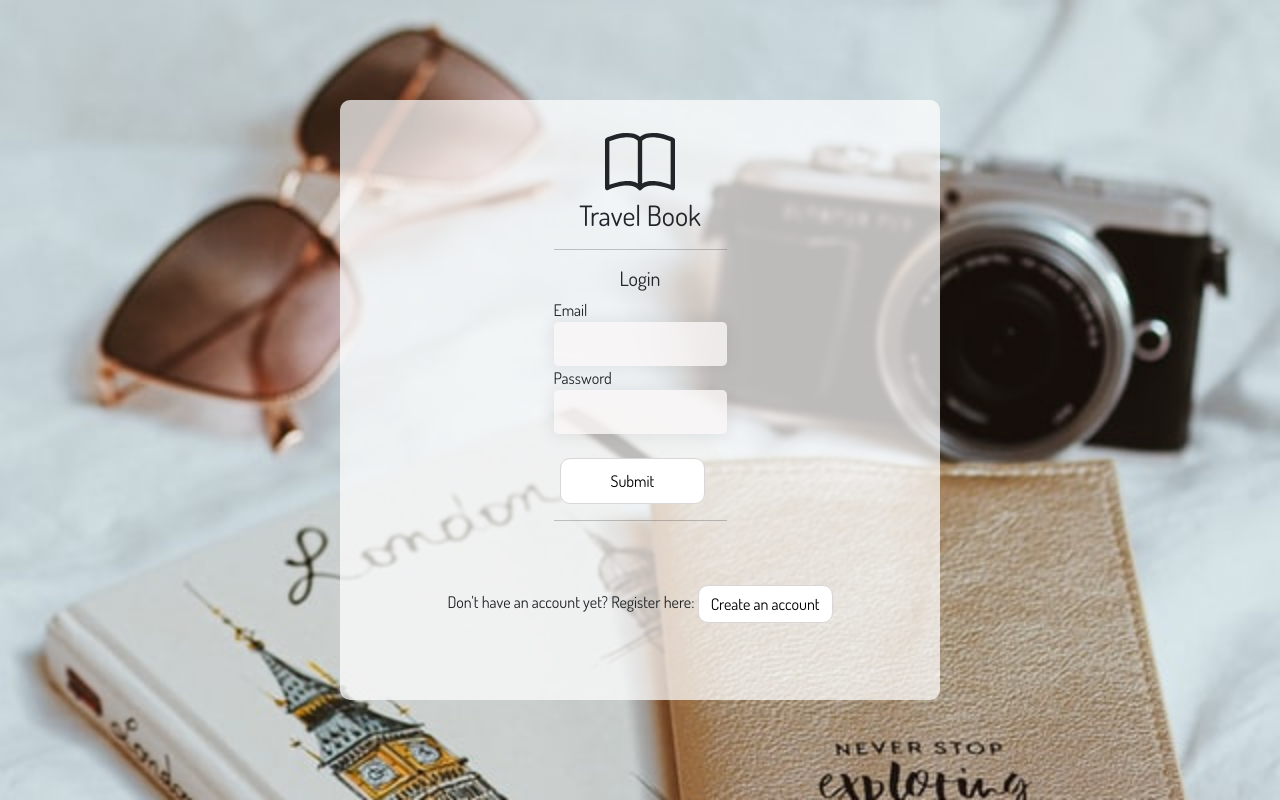
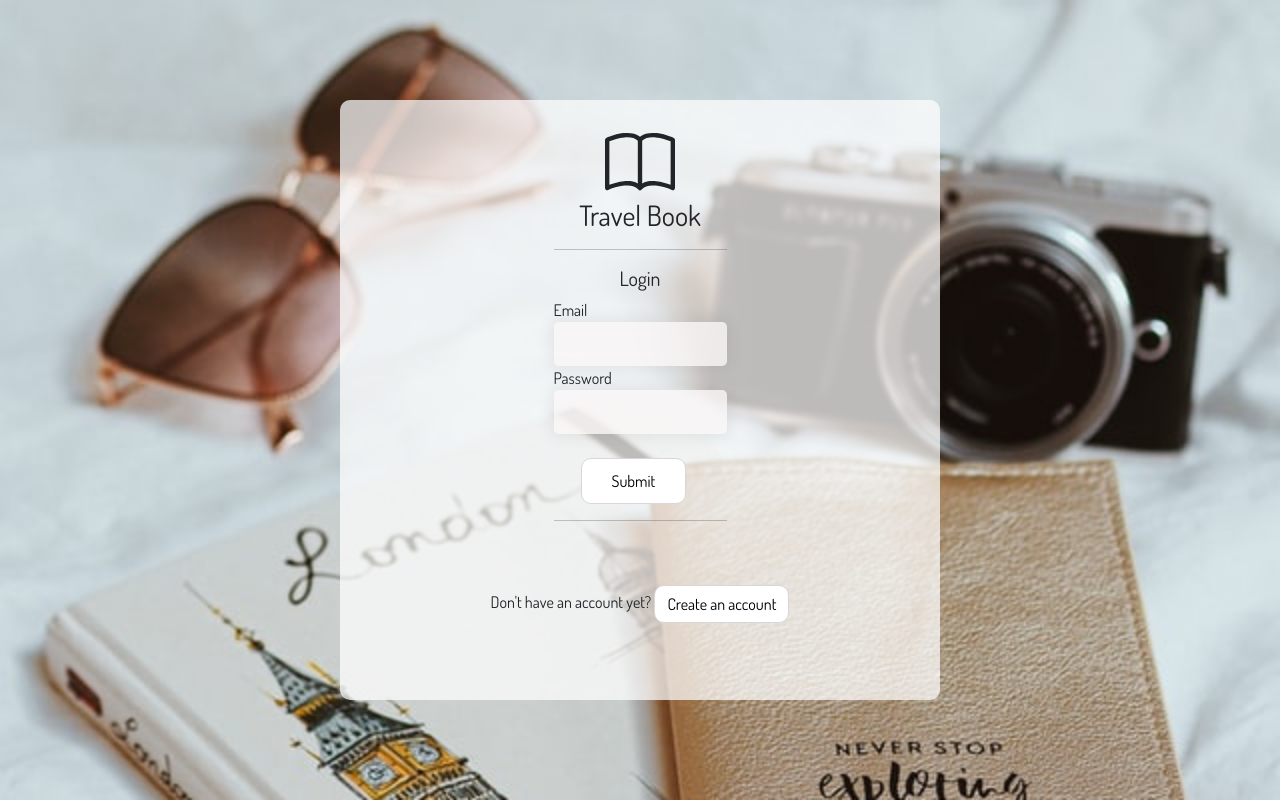
Before and after one commit to kotynskm/travel-book, a Flask app: page / in a window 1280 px wide. Run offline with Flask 2, Linux system fonts and the light colour scheme.

Commit message:
Removed input styling in login.css, added styling changes to login.html

```diff
--- a/server.py
+++ b/server.py
@@ -98,7 +98,6 @@ def create_trip():
     trip = Trip.create_trip(user_id, trip_name, city, start_date_converted, end_date_converted, trip_image)
     db.session.add(trip)
     db.session.commit()
-    flash("Trip created!")
 
     return redirect('/homepage')
 
--- a/static/css/login.css
+++ b/static/css/login.css
@@ -29,9 +29,9 @@
   }
 
   .login-button {
-    padding: 10px 50px;
+    padding: 10px 30px;
     display: flex;
-    margin-left: 6px;
+    margin-left: 27px;
     border-radius: 10px;
     background-color: white;
   }
@@ -44,21 +44,17 @@
     background-color: hsl(194, 62%, 87%);
   }
 
-  input[type=text] {
+  input {
     padding:10px;
     border:0;
     border-radius: 5px;
     box-shadow:0 0 15px 4px rgba(0,0,0,0.06);
     background-color: rgba(250, 246, 246, 0.79);
+    /* max-width: 300px maybe
+    min-width: */
   }
 
-  input[type=password] {
-    padding:10px;
-    border:0;
-    border-radius: 5px;
-    box-shadow:0 0 15px 4px rgba(0,0,0,0.06);
-    background-color: rgba(250, 246, 246, 0.79);
-  }
+  /* another class for the specific input, input.class */
 
   ul {
     list-style: none;
--- a/templates/login.html
+++ b/templates/login.html
@@ -39,7 +39,7 @@
                 <hr>
         </div>
 
-        <div class="create-window">Don't have an account yet? Register here:
+        <div class="create-window">Don't have an account yet?
             <!-- Button trigger modal -->
             <button type="button" class="btn btn-light" data-bs-toggle="modal" data-bs-target="#exampleModal">
               Create an account
```
